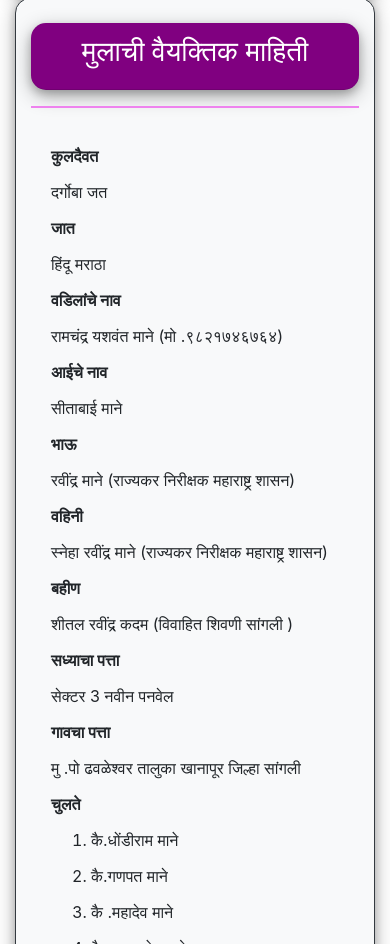
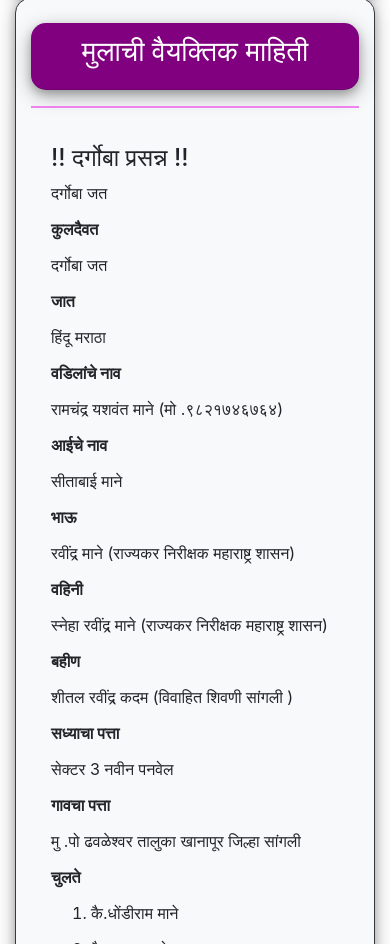
Before and after one commit to mahendram17/mahendram17.github.io, a plain HTML site: page index.html in a window 390 px wide. Shown: the part 1222-2166 px from the top of the page. Drawn offline with nearby package versions, Linux system fonts and the light colour scheme.

Commit message:
Update index.html

```diff
--- a/index.html
+++ b/index.html
@@ -115,7 +115,15 @@
       </div> -->
           <!-- <p class="card-title"><span style="font-weight: bold;">नावरस  नाव </span>   &nbsp;&nbsp; &nbsp;&nbsp; &nbsp;:- &nbsp;&nbsp;जितेंद्र   </p> -->
           <!-- <p class="card-title"><span style="font-weight: bold;">कुदैवत</span>   &nbsp;&nbsp;&nbsp;&nbsp; &nbsp;&nbsp; &nbsp;&nbsp;&nbsp; &nbsp;&nbsp;:- &nbsp;&nbsp;दर्गोबा जत   </p> -->
-          <div class="row">
+         <div class="row">
+            <div class="col-md-4">
+              <h4>!! दर्गोबा प्रसन्न !!</h4>
+            </div>
+            <div class="col-md-8">
+              <p class="card-title">दर्गोबा जत  </p>
+            </div>
+          </div>
+         <div class="row">
             <div class="col-md-4">
               <p class="card-title"><span style="font-weight: bold;">कुलदैवत</span></p>
             </div>
```
